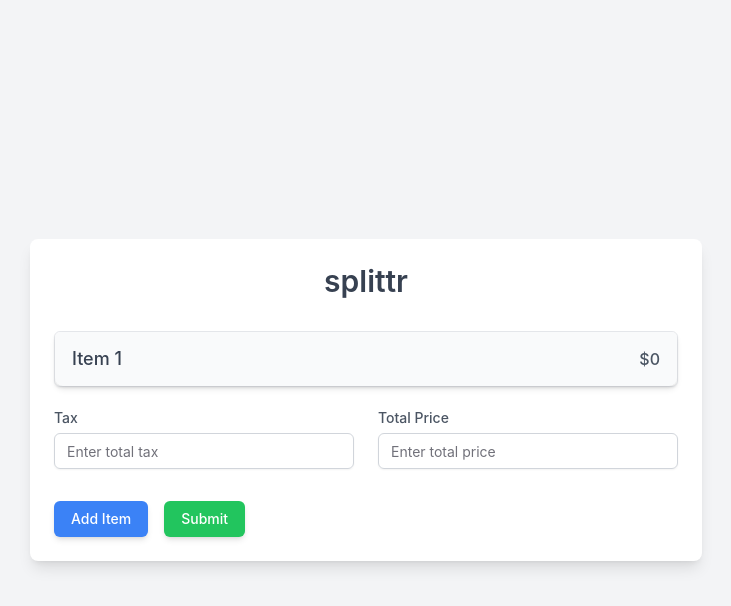
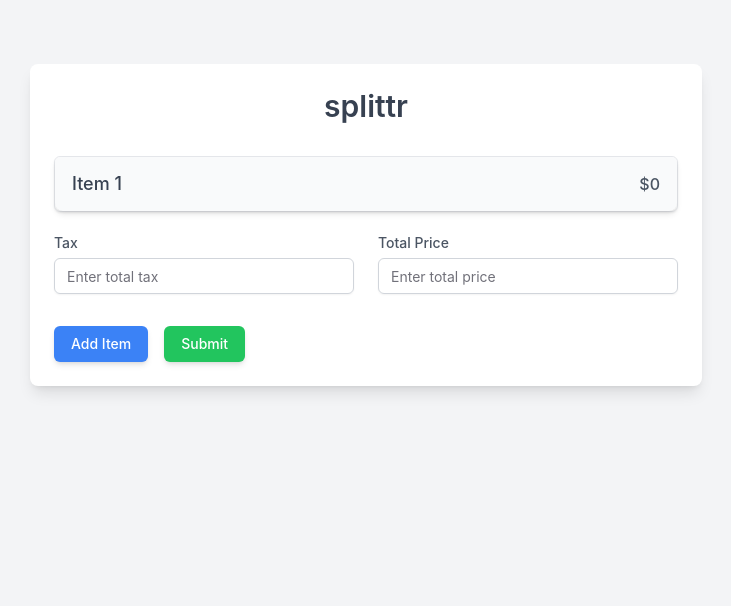
Before and after one commit to twoplustwoone/splittr, a React (Vite) app: page / in a window 1280 px wide. Shown: the top 606 px of the page, without its empty margins (274-1005 px from the left). Built offline with nearby package versions, Linux system fonts and the light colour scheme.

Commit message:
feat: adjust App component layout for improved spacing on larger screens

```diff
--- a/src/App.tsx
+++ b/src/App.tsx
@@ -85,7 +85,7 @@ function App() {
   const canRemove = fields.length > 1;
 
   return (
-    <div className="min-h-screen flex flex-col justify-center items-center bg-gray-100">
+    <div className="min-h-screen flex md:pt-16 flex-col  items-center bg-gray-100">
       <div className="w-full max-w-2xl p-6 bg-white rounded-lg shadow-lg">
         <h1 className="text-3xl font-semibold text-center text-gray-700 mb-8">
           splittr
```
